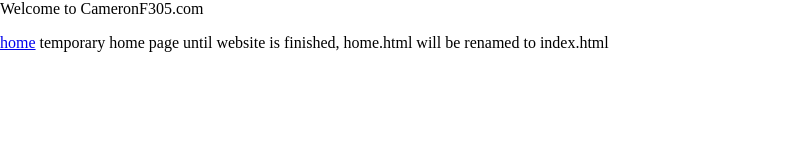
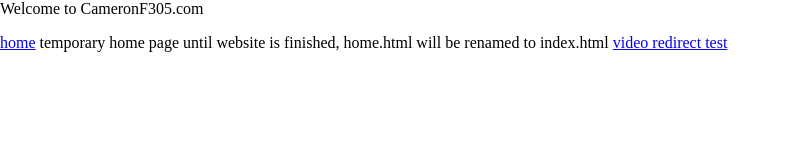
Before and after one commit to CameronF305/cameronf305.github.io, a plain HTML site: page index.html in a window 1280 px wide. Shown: the whole page, without its empty margins (0-789 px from the left). Drawn offline with Linux system fonts and the light colour scheme.

Commit message:
Update index.html

```diff
--- a/index.html
+++ b/index.html
@@ -9,5 +9,6 @@
     <script type="text/javascript" src="index.js"></script>
 
     temporary home page until website is finished, home.html will be renamed to index.html
+    <a href="videos">video redirect test</a>
   </body>
 </html>
```
